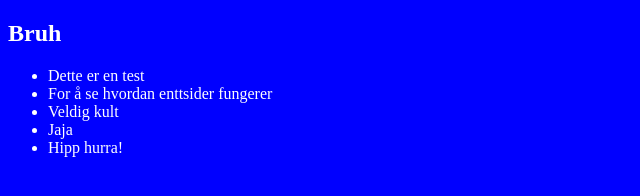
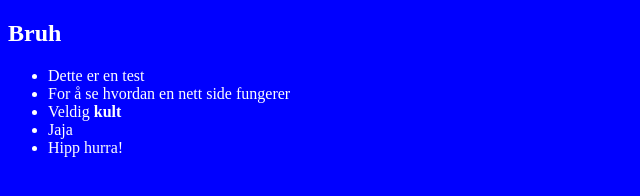
Before and after one commit to 71Light/bruh.github.io, a plain HTML site: page index.html in a window 1280 px wide. Shown: the full height of the page, 0-640 px from the left. Drawn offline with Linux system fonts and the light colour scheme.

Commit message:
Update index.html

```diff
--- a/index.html
+++ b/index.html
@@ -16,8 +16,8 @@
     <h2>Bruh</h2>
     <ul>
         <li>Dette er en test</li>
-        <li>For å se hvordan enttsider fungerer</li>
-        <li>Veldig kult</li>
+        <li>For å se hvordan en nett side fungerer</li>
+        <li>Veldig <b>kult</b></li>
         <li>Jaja</li>
         <li>Hipp hurra!</li>
     </ul>
```
